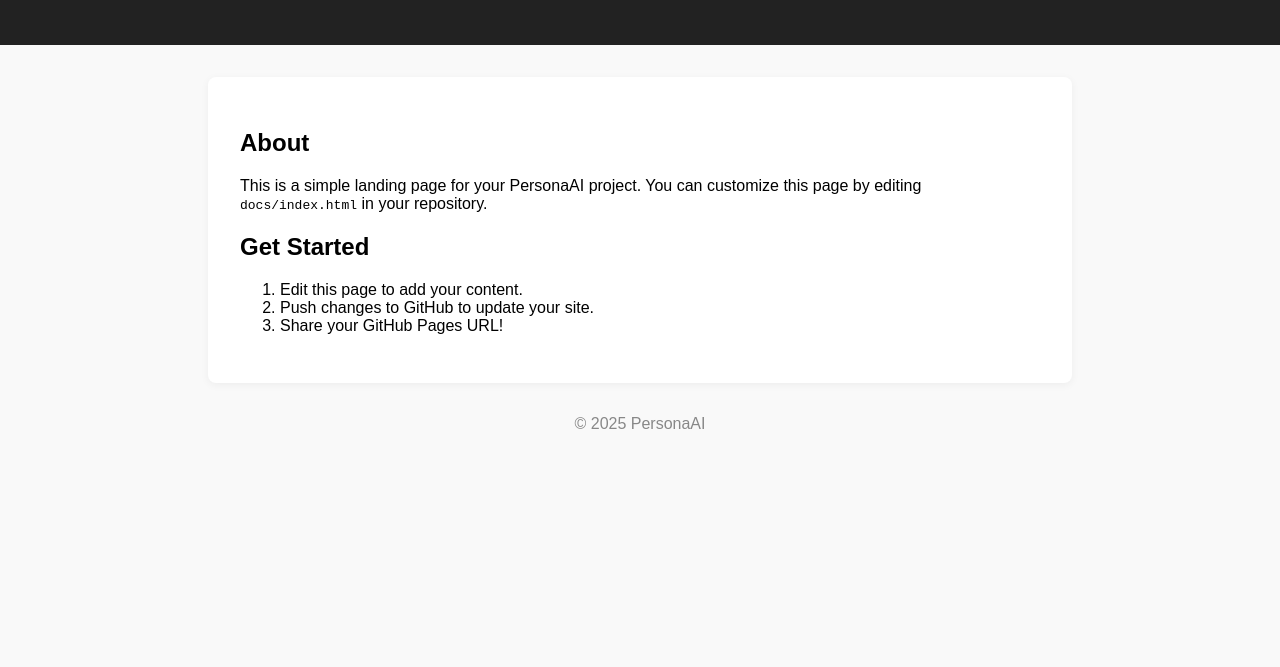
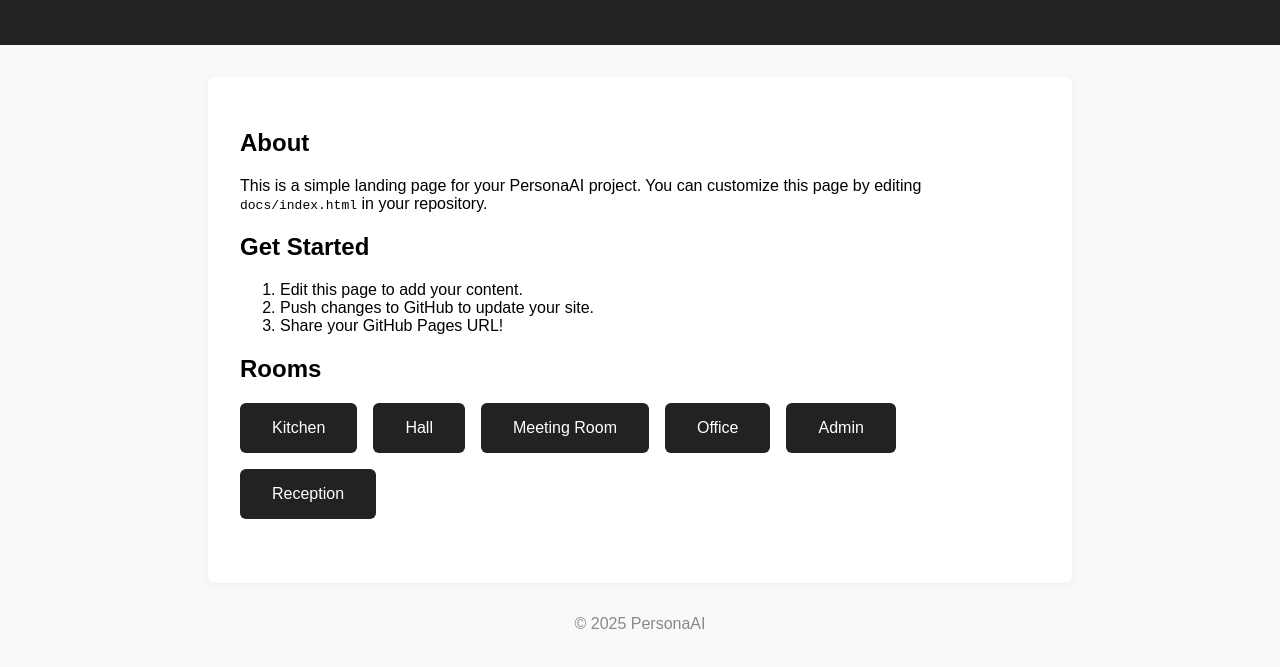
Before and after one commit to jamesjamal/personaai.github.io, a plain HTML site: page docs/index.html in a window 1280 px wide. Shown: the part 111-778 px from the top of the page. Drawn offline with Linux system fonts and the light colour scheme.

Commit message:
Add room buttons to homepage

```diff
--- a/docs/index.html
+++ b/docs/index.html
@@ -26,6 +26,15 @@
             <li>Push changes to GitHub to update your site.</li>
             <li>Share your GitHub Pages URL!</li>
         </ol>
+        <h2>Rooms</h2>
+        <div style="display: flex; flex-wrap: wrap; gap: 1rem; margin-bottom: 2rem;">
+            <button style="padding: 1rem 2rem; font-size: 1rem; border-radius: 6px; border: none; background: #222; color: #fff; cursor: pointer;">Kitchen</button>
+            <button style="padding: 1rem 2rem; font-size: 1rem; border-radius: 6px; border: none; background: #222; color: #fff; cursor: pointer;">Hall</button>
+            <button style="padding: 1rem 2rem; font-size: 1rem; border-radius: 6px; border: none; background: #222; color: #fff; cursor: pointer;">Meeting Room</button>
+            <button style="padding: 1rem 2rem; font-size: 1rem; border-radius: 6px; border: none; background: #222; color: #fff; cursor: pointer;">Office</button>
+            <button style="padding: 1rem 2rem; font-size: 1rem; border-radius: 6px; border: none; background: #222; color: #fff; cursor: pointer;">Admin</button>
+            <button style="padding: 1rem 2rem; font-size: 1rem; border-radius: 6px; border: none; background: #222; color: #fff; cursor: pointer;">Reception</button>
+        </div>
     </main>
     <footer>
         &copy; 2025 PersonaAI
```
